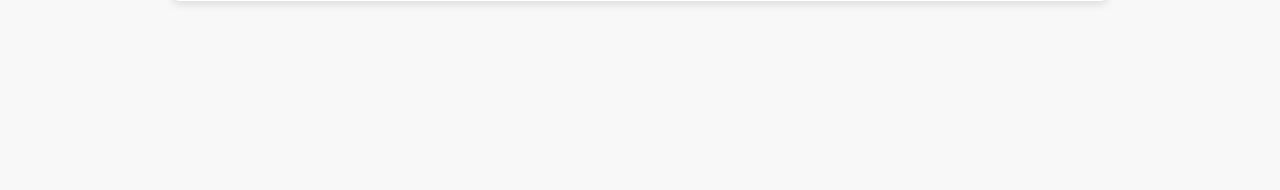
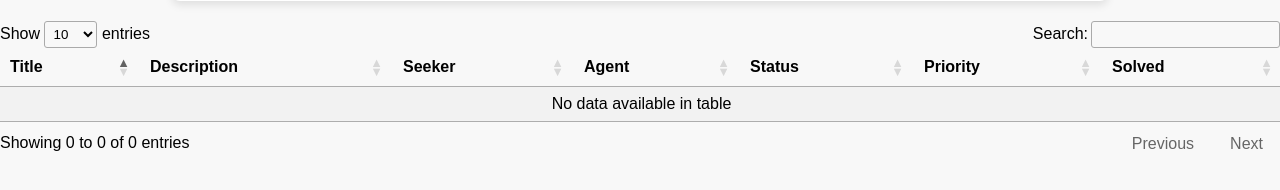
Before and after one commit to Middlewarer/ticketsystem, a Django app: page /done/profile/ in a window 1280 px wide. Shown: the part 311-501 px from the top of the page. Run offline with Django 5.2, Linux system fonts and the light colour scheme; the visitor is signed in with stand-in values (Sample User, id 1); data that the repository does not hold is empty; some libraries are stand-ins or nearby versions.

Commit message:
profile tables created

```diff
--- a/ticketing/authentication/views.py
+++ b/ticketing/authentication/views.py
@@ -46,9 +46,7 @@ class LogoutView(RedirectView):
 
     def dispatch(self, request, *args, **kwargs):
         logout(request)
-
         return super().dispatch(request, *args, **kwargs)
 
 
-
 #-----___----> ALR Endblock
--- a/ticketing/main/urls.py
+++ b/ticketing/main/urls.py
@@ -10,4 +10,5 @@ urlpatterns = [
     path('api/', views.table_api, name='api'),
     path('profile/', views.ProfileView.as_view(), name='profile'),
     path('edit/', views.UserProfileUpdateView.as_view(), name='edit'),
+    path('appi/', views.user_tickets_api, name='appi')
 ]
--- a/ticketing/main/views.py
+++ b/ticketing/main/views.py
@@ -29,6 +29,36 @@ class ProfileView(LoginRequiredMixin, DetailView):
 
     def get_object(self, queryset=None):
         return self.request.user
+
+    def get_context_data(self, **kwargs):
+        context = super().get_context_data(**kwargs)
+        current_user = self.request.user
+
+        context['seeker'] = Ticket.objects.filter(seeker=current_user).order_by('-id')
+        context['agent'] = Ticket.objects.filter(agent=current_user).order_by('-id')
+
+        return context
+
+
+def user_tickets_api(request):
+    current_user = request.user
+    seeker_tickets = Ticket.objects.filter(seeker=current_user).order_by('-id')
+    agent_tickets = Ticket.objects.filter(agent=current_user).order_by('-id')
+
+    data_of_tickets = list()
+    for item in seeker_tickets:
+        data_of_tickets.append({
+            "id": item.id,
+            "title": item.title,
+            "description": item.description,
+            "seeker": item.seeker if item.seeker else "-",
+            "agent": item.agent if item.agent else "-",
+            "status": item.status,
+            "priority": item.priority,
+            "resolved": item.resolved
+        })
+
+    return JsonResponse({"data": data_of_tickets})
 
 
 class TicketCreateView(CreateView, LoginRequiredMixin):
--- a/ticketing/templates/main/profile.html
+++ b/ticketing/templates/main/profile.html
@@ -2,6 +2,9 @@
 <html lang="ru">
 
 <head>
+    <link rel="stylesheet" type="text/css" href="https://cdn.datatables.net/1.13.5/css/jquery.dataTables.min.css">
+<script src="https://code.jquery.com/jquery-3.7.0.min.js"></script>
+<script src="https://cdn.datatables.net/1.13.5/js/jquery.dataTables.min.js"></script>
     <meta charset="UTF-8">
     <meta http-equiv="X-UA-Compatible" content="IE=edge">
     <meta name="viewport" content="width=device-width, initial-scale=1.0">
@@ -102,6 +105,39 @@ hr {
             </div>
         </div>
     </div>
+
+<table id="ticket_table" class="display">
+        <thead>
+            <tr>
+                <th>Title</th>
+                <th>Description</th>
+                <th>Seeker</th>
+                <th>Agent</th>
+                <th>Status</th>
+                <th>Priority</th>
+                <th>Solved</th>
+            </tr>
+        </thead>
+    </table>
+
+    <script>
+        $(document).ready(function() {
+            $('#ticket_table').DataTable();
+        });
+
+        new DataTable('#ticket_table', {
+        ajax: '{% url "main:appi" %}',
+        columns: [
+        { data: 'title' },
+        { data: 'description' },
+        { data: 'seeker' },
+        { data: 'agent' },
+        { data: 'status' },
+        { data: 'priority' },
+            { data: 'resolved' }
+    ]
+});
+    </script>
 </body>
 
 </html>
```
